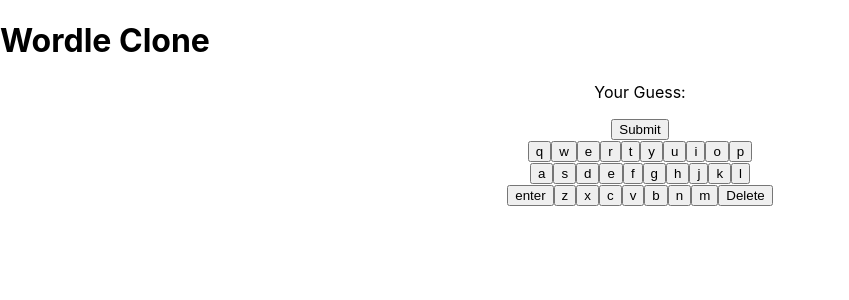
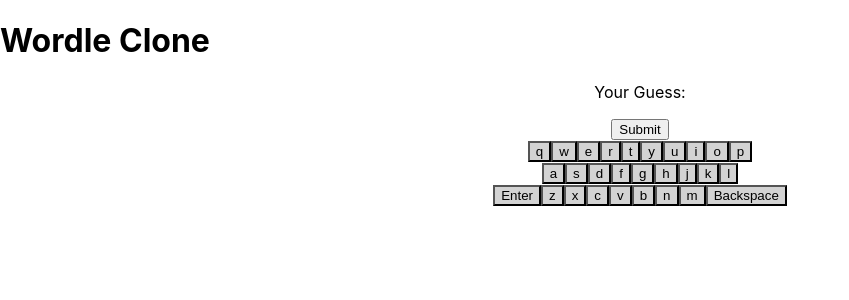
Before and after one commit to StevenHa159/wordleproject, a React (Create React App) app: page / in a window 1280 px wide. Shown: the top 300 px of the page, without its empty margins (0-849 px from the left). Built offline with nearby package versions, Linux system fonts and the light colour scheme.

Commit message:
centered keyboard, and added colors, also fixed enter and delete keys

```diff
--- a/src/App.js
+++ b/src/App.js
@@ -7,13 +7,36 @@
 function App() {
   const [solution] = useState(words[Math.floor(Math.random() * words.length)]);
   const [guesses, setGuesses] = useState([]);
+  const [letterColors, setLetterColors] = useState({});
 
+
+  function updateLetterColors(guess, solution) {
+  const newColors = { ...letterColors };
+
+  guess.split('').forEach((letter, i) => {
+    const isCorrect = solution[i] === letter;
+    const isPresent = solution.includes(letter);
+
+    let newColor = 'gray';
+    if (isCorrect) newColor = 'green';
+    else if (isPresent) newColor = 'gold';
+
+    // Keep the highest priority color (green > gold > gray)
+    const current = newColors[letter];
+    if (current === 'green') return; // already correct
+    if (current === 'gold' && newColor === 'gray') return; // don't downgrade
+    newColors[letter] = newColor;
+  });
+
+  setLetterColors(newColors);
+}
 
 
 
   const handleGuess = (guess) => {
     if (guesses.length < 6) {
       setGuesses([...guesses, guess]);
+      updateLetterColors(guess, solution);
     }
   };
 
@@ -23,7 +46,7 @@
       <div className="App">
         <h1>Wordle Clone</h1>
         <GameBoard guesses={guesses} solution={solution} />
-        <Keyboard onGuess={handleGuess} />
+        <Keyboard onGuess={handleGuess} letterColors={letterColors}/>
       </div>
 
 
--- a/src/components/GameBoard.jsx
+++ b/src/components/GameBoard.jsx
@@ -1,6 +1,7 @@
 import React from 'react';
 
 function GameBoard({ guesses, solution }) {
+
   return (
     <div className="game-board" style={{
       textAlign: 'center'}}>
--- a/src/components/Keyboard.jsx
+++ b/src/components/Keyboard.jsx
@@ -2,8 +2,9 @@
 
 
 
-function Keyboard({ onGuess}) {
+function Keyboard({ onGuess, letterColors}) {
   const [currentGuess, setCurrentGuess] = useState('');
+
 
   const handleKeyPress = (e) => {
 
@@ -11,6 +12,7 @@
       if (currentGuess.length === 5) {
         onGuess(currentGuess.toLowerCase());
         setCurrentGuess('');
+        console.log("game over");
       }
     } else if (e.key === 'Backspace') {
       setCurrentGuess(currentGuess.slice(0, -1));
@@ -21,9 +23,10 @@
     }
   };
 
-  function Button({value}){
+  function Button({value, letterColors}){
+    const color = letterColors[value] || 'lightgray';
 
-    return (<button id = "keys" onClick={() => handleKeyPress({ key: value })}> {value} </button>);
+    return (<button id = "keys" onClick={() => handleKeyPress({ key: value })} style={{ backgroundColor: color }}> {value} </button>);
   };
 
 
@@ -49,45 +52,44 @@
 <div className = "Row1" style={{
       textAlign: 'center'
     }}>
-        <Button value = "q" />
-        <Button value = "w"/>
-        <Button value = "e"/>
-        <Button value = "r"/>
-        <Button value = "t"/>
-        <Button value = "y"/>
-        <Button value = "u"/>
-        <Button value = "i"/>
-        <Button value = "o"/>
-        <Button value = "p"/>
+        <Button value = "q" letterColors={letterColors}/>
+        <Button value = "w" letterColors={letterColors}/>
+        <Button value = "e" letterColors={letterColors}/>
+        <Button value = "r" letterColors={letterColors}/>
+        <Button value = "t" letterColors={letterColors}/>
+        <Button value = "y" letterColors={letterColors}/>
+        <Button value = "u" letterColors={letterColors}/>
+        <Button value = "i" letterColors={letterColors}/>
+        <Button value = "o" letterColors={letterColors}/>
+        <Button value = "p" letterColors={letterColors}/>
 
 
 
       </div>
       <div className = "Row2" style={{
       textAlign: 'center'}}>
-        <Button value = "a"/>
-        <Button value = "s"/>
-        <Button value = "d"/>
-        <Button value = "e"/>
-        <Button value = "f"/>
-        <Button value = "g"/>
-        <Button value = "h"/>
-        <Button value = "j"/>
-        <Button value = "k"/>
-        <Button value = "l"/>
+        <Button value = "a" letterColors={letterColors}/>
+        <Button value = "s" letterColors={letterColors}/>
+        <Button value = "d" letterColors={letterColors}/>
+        <Button value = "f" letterColors={letterColors}/>
+        <Button value = "g" letterColors={letterColors}/>
+        <Button value = "h" letterColors={letterColors}/>
+        <Button value = "j" letterColors={letterColors}/>
+        <Button value = "k" letterColors={letterColors}/>
+        <Button value = "l" letterColors={letterColors}/>
 
       </div>
       <div className = "Row3" style={{
       textAlign: 'center'}}>
-        <Button value = "enter"/>
-        <Button value = "z"/>
-        <Button value = "x"/>
-        <Button value = "c"/>
-        <Button value = "v"/>
-        <Button value = "b"/>
-        <Button value = "n"/>
-        <Button value = "m"/>
-        <Button value = "Delete"/>
+        <Button value = "Enter" letterColors={letterColors}/>
+        <Button value = "z" letterColors={letterColors}/>
+        <Button value = "x" letterColors={letterColors}/>
+        <Button value = "c" letterColors={letterColors}/>
+        <Button value = "v" letterColors={letterColors}/>
+        <Button value = "b" letterColors={letterColors}/>
+        <Button value = "n" letterColors={letterColors}/>
+        <Button value = "m" letterColors={letterColors}/>
+        <Button value = "Backspace" letterColors={letterColors}/>
 
       </div>
       </>
```
